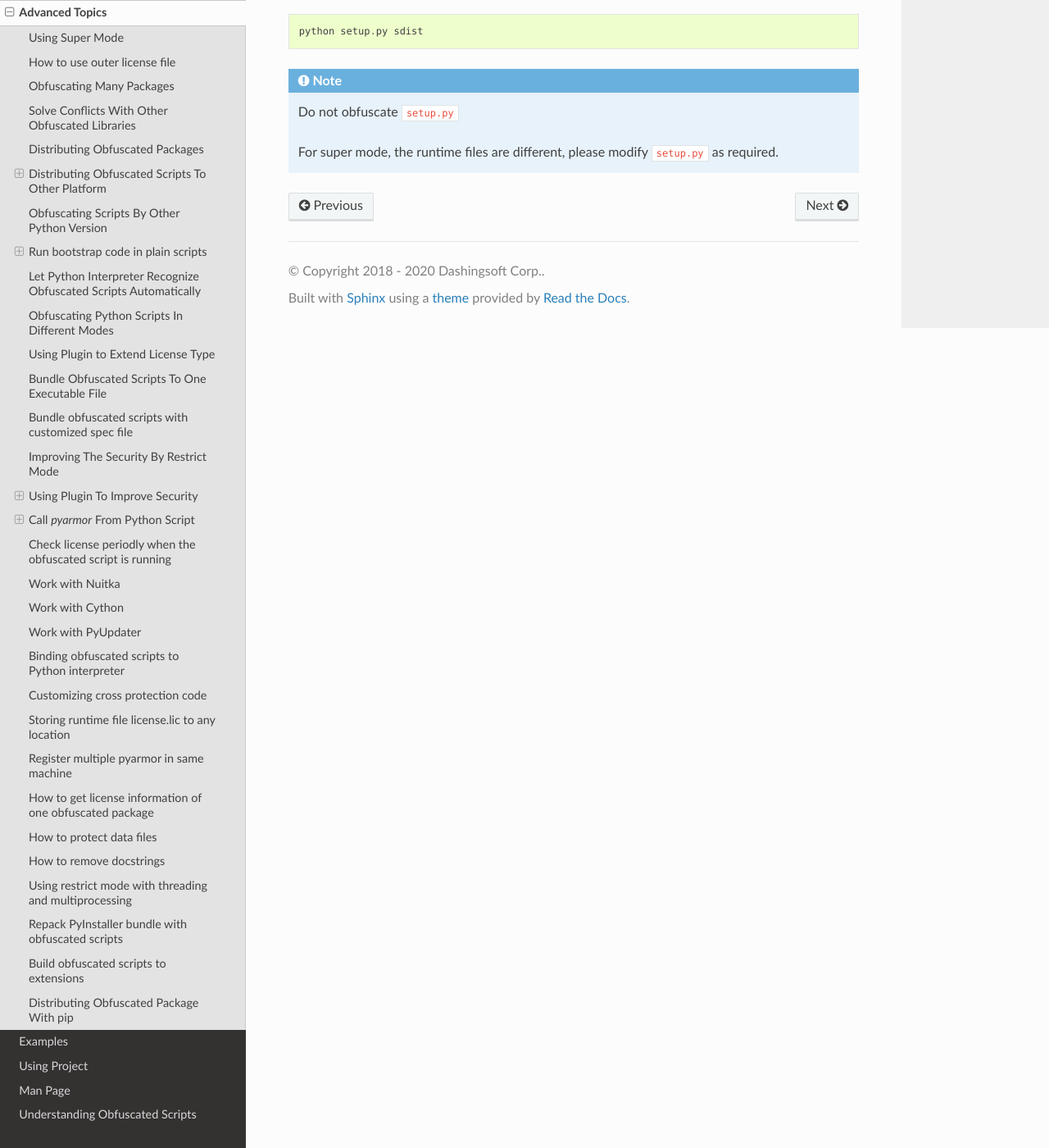
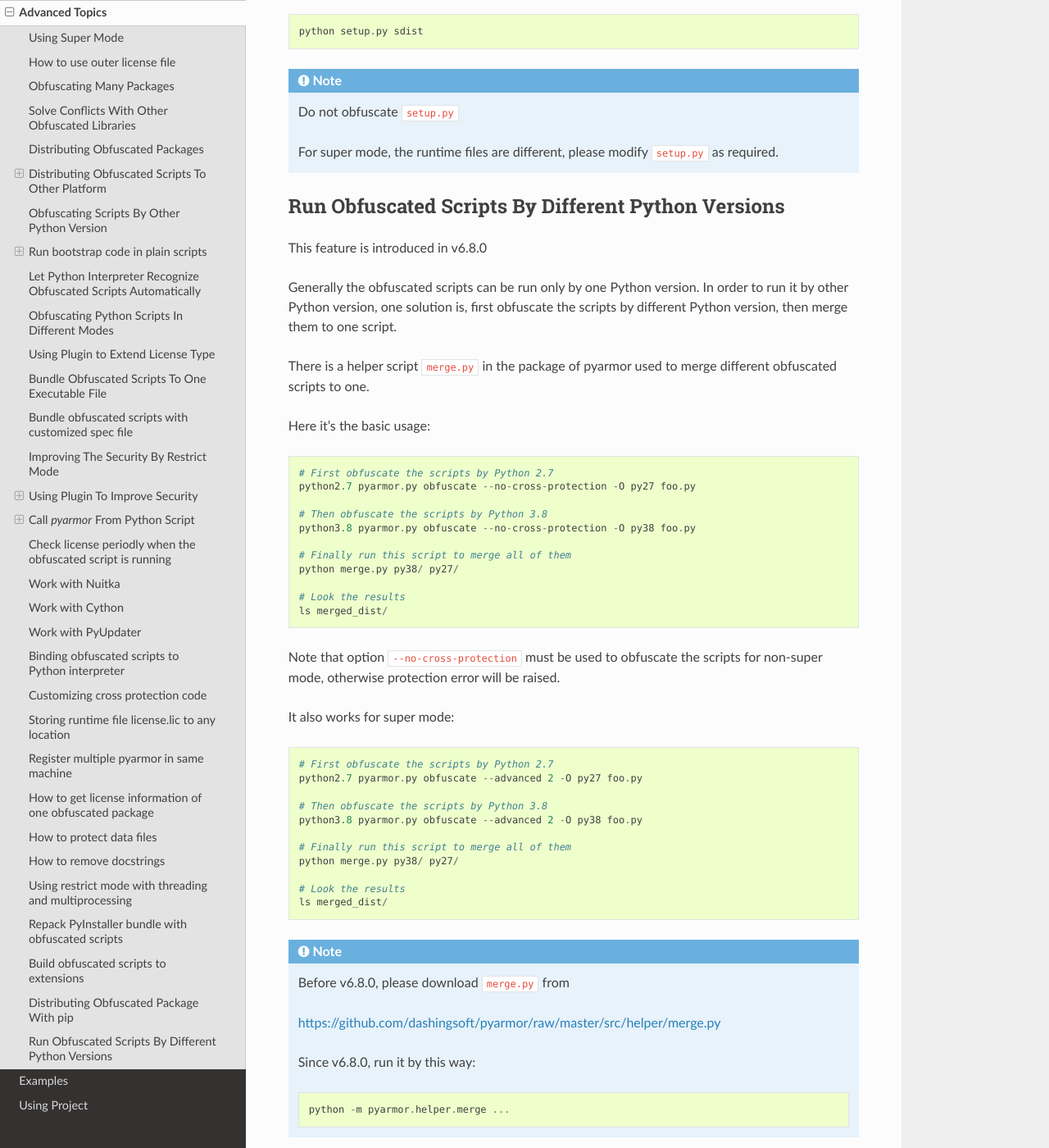
Before and after one commit to dashingsoft/pyarmor, a Sphinx documentation site: the page built from docs/advanced.rst, in a window 1280 px wide and 1400 px high, scrolled down 33947 px. Shown: the whole window at 82% size. Built offline with Sphinx 7.4.7 and the Read the Docs theme 2.0.0, drawn with Linux system fonts in a browser that asks for light colours; cross-references to code outside the pages are shown as plain code.

Commit message:
Doc advanced usage

```diff
--- a/docs/advanced.rst
+++ b/docs/advanced.rst
@@ -1643,5 +1643,59 @@
    For super mode, the runtime files are different, please modify ``setup.py``
    as required.
 
+.. _run obfuscated scripts by different python versions:
+
+Run Obfuscated Scripts By Different Python Versions
+---------------------------------------------------
+
+This feature is introduced in v6.8.0
+
+Generally the obfuscated scripts can be run only by one Python version. In order
+to run it by other Python version, one solution is, first obfuscate the scripts
+by different Python version, then merge them to one script.
+
+There is a helper script ``merge.py`` in the package of pyarmor used to merge
+different obfuscated scripts to one.
+
+Here it's the basic usage::
+
+    # First obfuscate the scripts by Python 2.7
+    python2.7 pyarmor.py obfuscate --no-cross-protection -O py27 foo.py
+
+    # Then obfuscate the scripts by Python 3.8
+    python3.8 pyarmor.py obfuscate --no-cross-protection -O py38 foo.py
+
+    # Finally run this script to merge all of them
+    python merge.py py38/ py27/
+
+    # Look the results
+    ls merged_dist/
+
+Note that option ``--no-cross-protection`` must be used to obfuscate the scripts
+for non-super mode, otherwise protection error will be raised.
+
+It also works for super mode::
+
+    # First obfuscate the scripts by Python 2.7
+    python2.7 pyarmor.py obfuscate --advanced 2 -O py27 foo.py
+
+    # Then obfuscate the scripts by Python 3.8
+    python3.8 pyarmor.py obfuscate --advanced 2 -O py38 foo.py
+
+    # Finally run this script to merge all of them
+    python merge.py py38/ py27/
+
+    # Look the results
+    ls merged_dist/
+
+.. note::
+
+    Before v6.8.0, please download ``merge.py`` from
+
+    https://github.com/dashingsoft/pyarmor/raw/master/src/helper/merge.py
+
+    Since v6.8.0, run it by this way::
+
+        python -m pyarmor.helper.merge ...
 
 .. include:: _common_definitions.txt
--- a/docs/change-logs.rst
+++ b/docs/change-logs.rst
@@ -38,8 +38,10 @@
 * Change core version to **r45.19**
 * In Linux support to get the serial number of mmc/sd card
 * In Linux refine the code of getting default harddisk
-
-   The dev version could be installed by this command::
+* Supprot to run obfuscated scripts by multiple Python versions, refer to
+  :ref:`Run Obfuscated Scripts By Different Python Versions`
+
+  The dev version could be installed by this command::
 
       pip install https://pyarmor.dashingsoft.com/downloads/temp/pyarmor-6.7.5.zip
 
```
Also changed, not shown: 1 other file.
